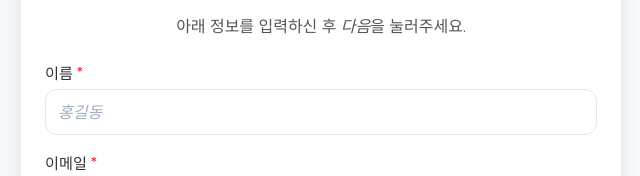
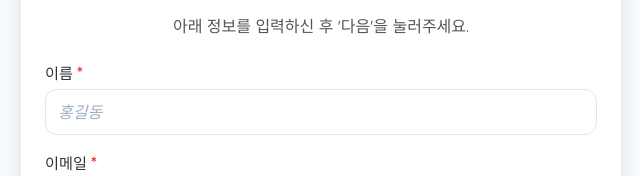
Before and after one commit to jkim29399/redicineepalbum, a plain HTML site: page index.html in a window 1280 px wide. Shown: the part 558-734 px from the top of the page, 319-959 px from the left. Drawn offline with nearby package versions, Linux system fonts and the light colour scheme.

Commit message:
Update index.html

```diff
--- a/index.html
+++ b/index.html
@@ -135,7 +135,7 @@
         <li>앨범은 5월 27일 부터 순차적으로 진행됩니다.</li>
         <li>앨범 총 수량은 200장으로, 조기 소진될 수 있습니다.</li>
       </ol>
-      <p>아래 정보를 입력하신 후 <em>다음</em>을 눌러주세요.</p>
+      <p>아래 정보를 입력하신 후 '다음'을 눌러주세요.</p>
     </header>
 
     <!-- Page 1 -->
```
